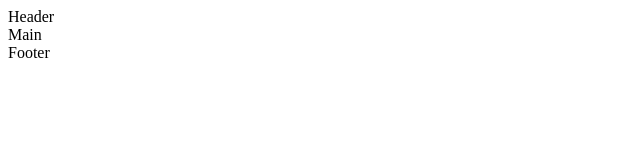
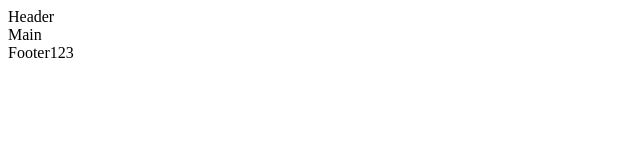
Before and after one commit to olgierrd/my-project, a plain HTML site: page index.html in a window 1280 px wide. Shown: the full height of the page, 0-640 px from the left. Drawn offline with Linux system fonts and the light colour scheme.

Commit message:
add numbers to footer

```diff
--- a/index.html
+++ b/index.html
@@ -8,6 +8,6 @@
 <body>
   <header>Header</header>
   <main>Main</main>
-  <footer>Footer</footer>
+  <footer>Footer123</footer>
 </body>
 </html>
```
